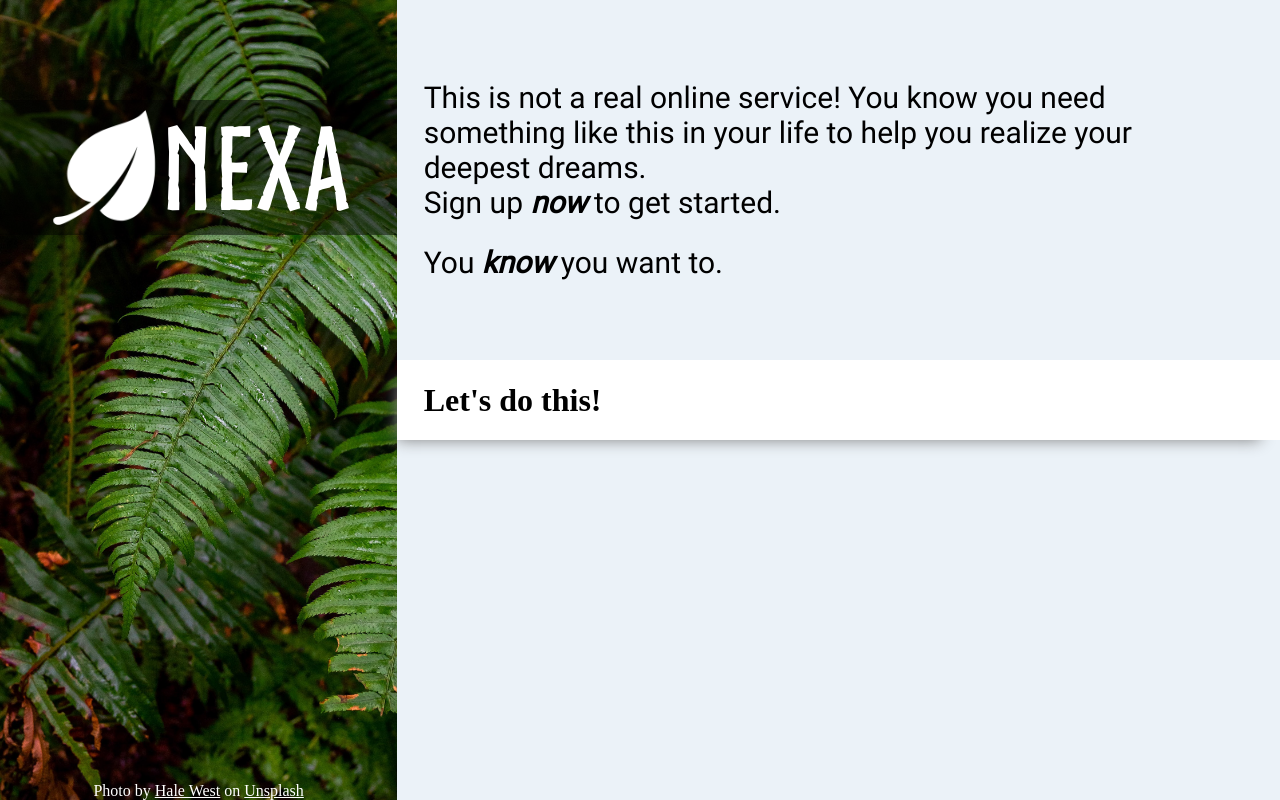
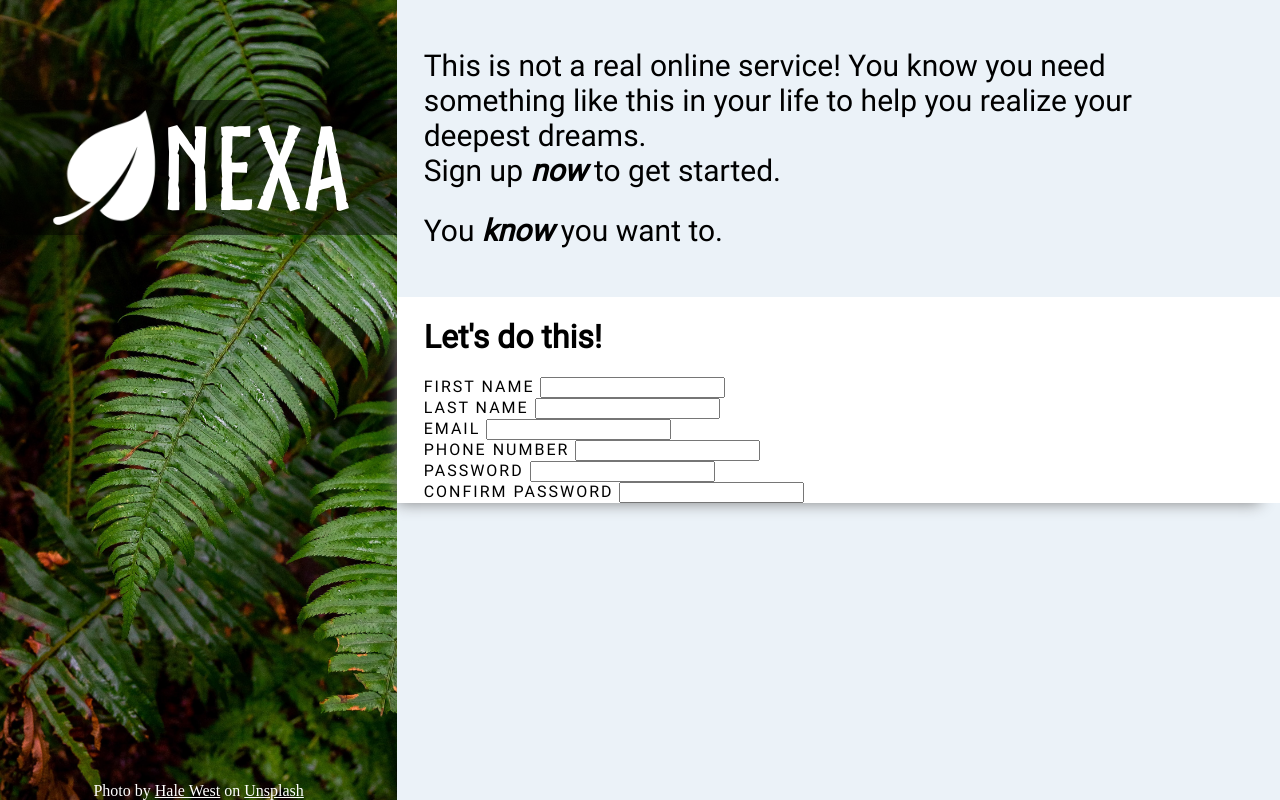
Before and after one commit to NexyusNex/Sign-up-form, a plain HTML site: page index.html in a window 1280 px wide. Drawn offline with Linux system fonts and the light colour scheme.

Commit message:
Added basic form inputs and labels

```diff
--- a/index.html
+++ b/index.html
@@ -26,9 +26,36 @@
             <div>Sign up <span>now</span> to get started.</div>
             <div class="info-2">You <span>know</span> you want to.</div>
         </div>
-        <form class="form" action="get">
+        <div class="form">
             <h1>Let's do this!</h1>
-        </form>
+            <form action="get">
+
+            <div>
+                <label for="fname">FIRST NAME</label>
+                <input type="text" id="fname" name="fname">
+            </div>
+            <div>
+                <label for="lname">LAST NAME</label>
+                <input type="text" id="lname" name="lname">
+            </div>
+            <div>
+                <label for="email">EMAIL</label>
+                <input type="email" id="email" name="email">
+            </div>
+            <div>
+                <label for="phone">PHONE NUMBER</label>
+                <input type="tel" id="tel" name="tel">
+            </div>
+            <div>
+                <label for="password">PASSWORD</label>
+                <input type="password" id="password" name="password">
+            </div>
+            <div>
+                <label for="confirm-pass">CONFIRM PASSWORD</label>
+                <input type="password" name="confirm-pass" id="confirm-pass">
+            </div>
+            </form>
+        </div>
         <div class="lower-content"></div>
     </div>
 </body>
--- a/style.css
+++ b/style.css
@@ -12,6 +12,7 @@ body{
 }
 
 /*Left section*/
+
 .left-section{
     background-image: url("./Images/background.jpg");
     background-size:cover;
@@ -50,13 +51,15 @@ body{
     flex-direction: column;
     width: 100vw;
     background-color: rgb(235, 242, 248);
+    font-family: roboto;
 }
+
 /*upper content*/
+
 .upper-content{
     display: flex;
     flex-direction: column;
     flex-basis: 100%;
-    font-family: Roboto;
     padding-left:3%;
     padding-right: 15%;
     font-size: 30px;
@@ -73,11 +76,21 @@ body{
 .upper-content p{
     margin: 0;
 }
+
+/*middle content*/
+
 .form{
+    display: flex;
     padding-left: 3%;
     box-shadow:-10px 10px 15px -10px gray;
     background-color: white;
+    flex-direction: column;
 }
+.form form{
+    letter-spacing: 2px;
+}
+/*lower content*/
+
 .lower-content{
     flex-basis: 100%;
 }
```
